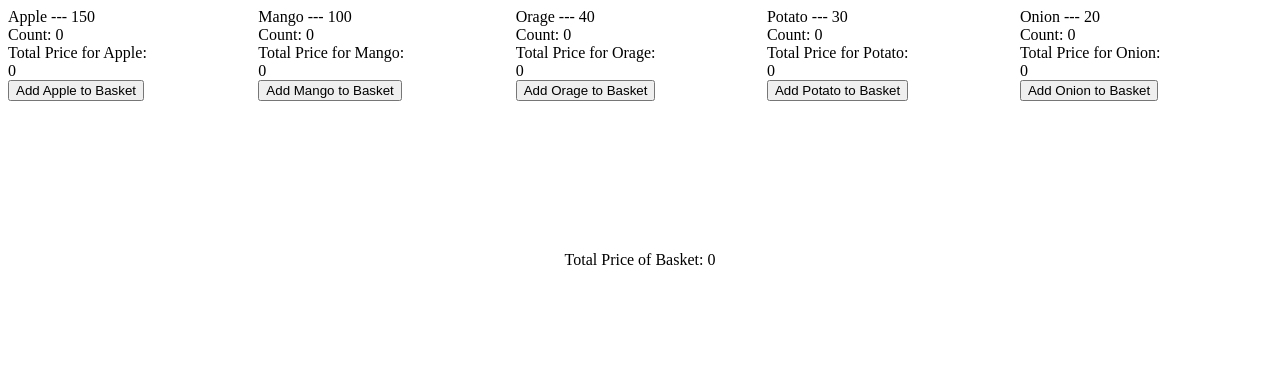
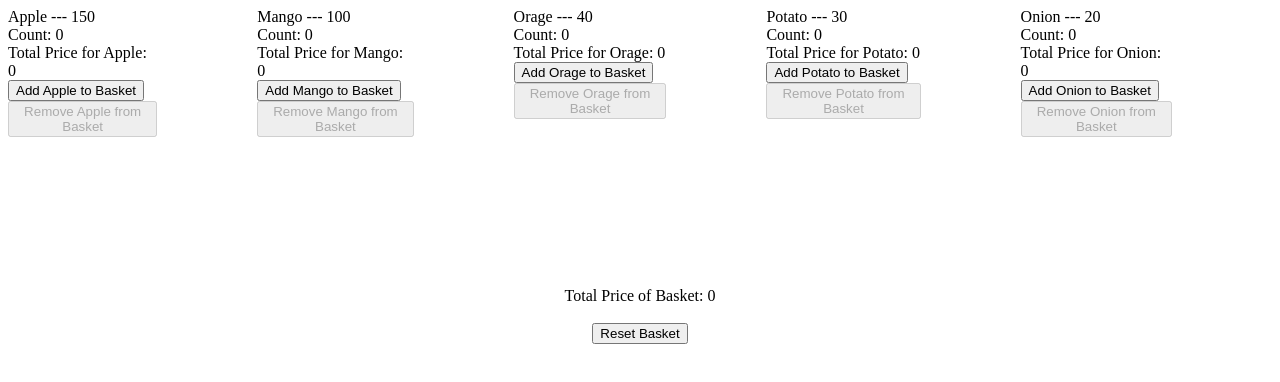
Before and after one commit to njain9104/react-1o1, a React (Vite) app: page / in a window 1280 px wide. Shown: the top 382 px of the page. Built offline with nearby package versions, Linux system fonts and the light colour scheme.

Commit message:
Added remove button for each item, reset basket button, removed count state from Counter, used parent state instead

```diff
--- a/src/App.jsx
+++ b/src/App.jsx
@@ -14,7 +14,7 @@ const vegetables = [
 const App = () => {
   const [itemsInBasket, setItemsInBasket] = useState({});
 
-  const onAddItemToBasket = (item, count) => {
+  const onUpdateItemsInBasket = (item, count) => {
     const updatedItemsInBasket = { ...itemsInBasket };
     updatedItemsInBasket[item.name] = {
       item,
@@ -32,6 +32,21 @@ const App = () => {
     return totalPrice;
   };
 
+  const getItemCount = (itemName) => {
+    let itemCount = 0;
+    // Check if the item is there in basket or not
+    if (itemsInBasket[itemName]) {
+      // If present update the itemCount
+      itemCount = itemsInBasket[itemName].count;
+    }
+    return itemCount;
+  };
+
+  const onResetBasket = () => {
+    // Reset the basket to its initial state
+    setItemsInBasket({});
+  };
+
   return (
     <div>
       <div style={{ display: "flex", justifyContent: "center" }}>
@@ -40,7 +55,8 @@ const App = () => {
             <Counter
               key={fruit.name}
               item={fruit}
-              onAddItemToBasket={onAddItemToBasket}
+              itemCount={getItemCount(fruit.name)}
+              onUpdateItemsInBasket={onUpdateItemsInBasket}
             />
           );
         })}
@@ -49,13 +65,16 @@ const App = () => {
             <Counter
               key={vegetable.name}
               item={vegetable}
-              onAddItemToBasket={onAddItemToBasket}
+              itemCount={getItemCount(vegetable.name)}
+              onUpdateItemsInBasket={onUpdateItemsInBasket}
             />
           );
         })}
       </div>
       <div style={{ textAlign: "center", marginTop: "150px" }}>
-        Total Price of Basket: {getTotalPrice()}
+        <div>Total Price of Basket: {getTotalPrice()}</div>
+        <br />
+        <button onClick={onResetBasket}>Reset Basket</button>
       </div>
     </div>
   );
--- a/src/Counter.jsx
+++ b/src/Counter.jsx
@@ -1,18 +1,16 @@
-import { useState } from "react";
-
 const Counter = (props) => {
-  const { item, onAddItemToBasket } = props;
-
-  const [count, setCount] = useState(0);
+  const { item, itemCount, onUpdateItemsInBasket } = props;
 
   const onAddToBasket = () => {
-    const updatedCount = count + 1;
-    setCount(updatedCount);
-    onAddItemToBasket(item, updatedCount);
+    onUpdateItemsInBasket(item, itemCount + 1);
+  };
+
+  const onRemoveFromBasket = () => {
+    onUpdateItemsInBasket(item, itemCount - 1);
   };
 
   const getTotalPrice = () => {
-    return count * item.price;
+    return itemCount * item.price;
   };
 
   return (
@@ -21,12 +19,15 @@ const Counter = (props) => {
         <div>
           {item.name} {"---"} {item.price}
         </div>
-        <div>Count: {count}</div>
+        <div>Count: {itemCount}</div>
         <div>
           Total Price for {item.name}: {getTotalPrice()}
         </div>
       </div>
       <button onClick={onAddToBasket}>Add {item.name} to Basket</button>
+      <button onClick={onRemoveFromBasket} disabled={itemCount <= 0}>
+        Remove {item.name} from Basket
+      </button>
       <br />
     </div>
   );
```
